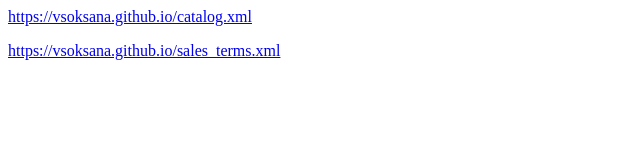
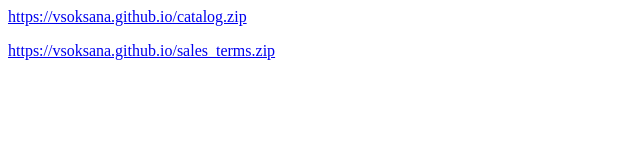
Before and after one commit to vsoksana/vsoksana.github.io, a plain HTML site: page index.html in a window 1280 px wide. Shown: the full height of the page, 0-640 px from the left. Drawn offline with Linux system fonts and the light colour scheme.

Commit message:
Update index.html

```diff
--- a/index.html
+++ b/index.html
@@ -6,11 +6,11 @@
 	<body>
 
     <p>
-      <a href="https://vsoksana.github.io/catalog.xml">https://vsoksana.github.io/catalog.xml</a>
+      <a href="https://vsoksana.github.io/catalog.zip">https://vsoksana.github.io/catalog.zip</a>
     </p>
 
     <p>
-      <a href="https://vsoksana.github.io/sales_terms.xml">https://vsoksana.github.io/sales_terms.xml</a>
+      <a href="https://vsoksana.github.io/sales_terms.zip">https://vsoksana.github.io/sales_terms.zip</a>
     </p>
 
 	</body>
```
